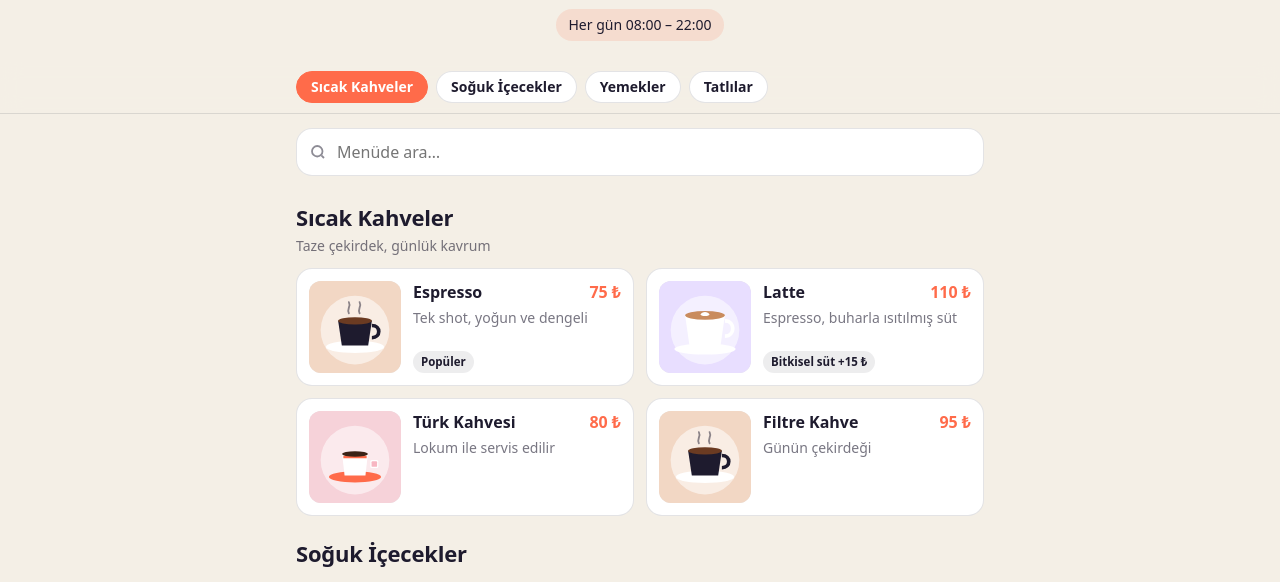
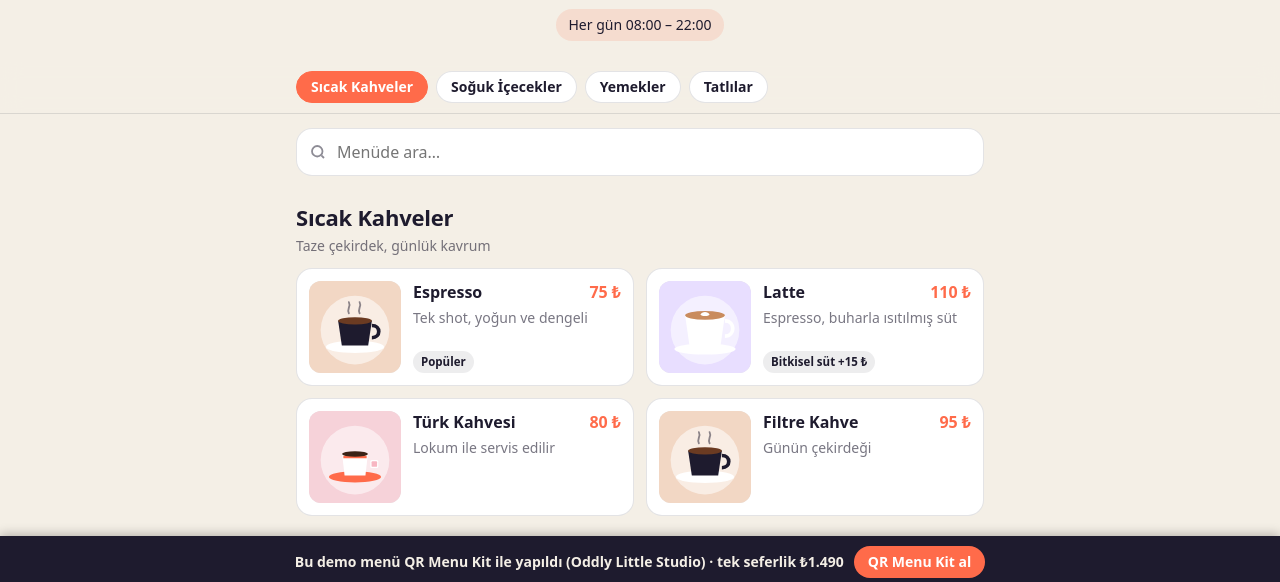
Before and after one commit to liberteserdivan/qr-menu-kit-demo, a plain HTML site: page index.html in a window 1280 px wide. Shown: the part 212-794 px from the top of the page. Drawn offline with Linux system fonts and the light colour scheme.

Commit message:
Demo menus: add purchase link bar to QR Menu Kit
Co-Authored-By: Claude Opus 5.5 <noreply@anthropic.com>

```diff
--- a/index.html
+++ b/index.html
@@ -104,5 +104,6 @@ if(q)q.addEventListener('input',function(){var v=q.value.trim().toLocaleLowerCas
  document.getElementById('empty').style.display=any?'none':'block';var nv=document.querySelector('nav.cats');if(nv)nv.style.display=v?'none':''});
 })();
 </script>
+<div id="olsbar" style="position:fixed;left:0;right:0;bottom:0;z-index:9999;background:#1e1b2e;color:#f4efe6;font:600 14px/1.3 system-ui,sans-serif;padding:10px 14px;display:flex;gap:10px;align-items:center;justify-content:center;flex-wrap:wrap;box-shadow:0 -2px 10px rgba(0,0,0,.25)"><span>Bu demo menü QR Menu Kit ile yapıldı (Oddly Little Studio) · tek seferlik ₺1.490</span><a href="https://oddlylittlestudio.gumroad.com/l/qr-menu-kit" rel="noopener" style="background:#ff6b4a;color:#fff;text-decoration:none;padding:7px 14px;border-radius:999px;white-space:nowrap">QR Menu Kit al</a></div><div style="height:64px"></div>
 </body>
 </html>
```
Also changed, not shown: en/index.html (+1 -0 lines), tr/index.html (+1 -0 lines).
